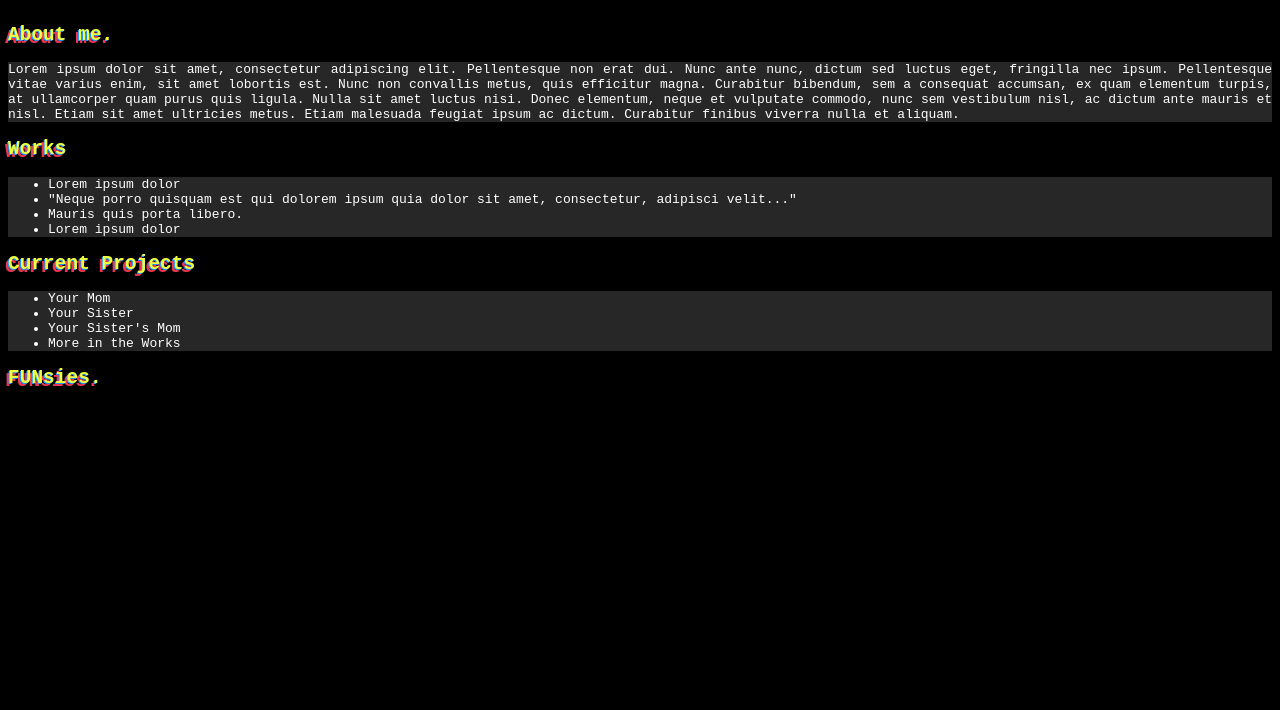
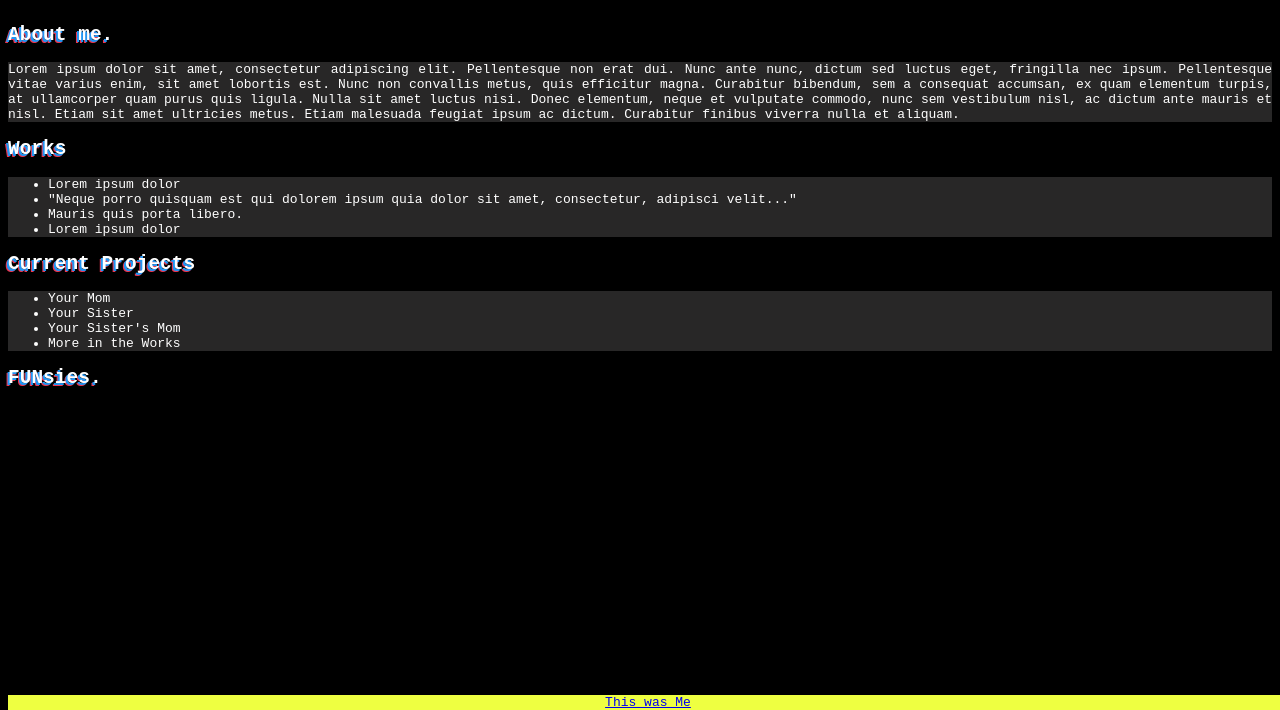
Before and after one commit to jbpixel52/jbpixel52.io, a plain HTML site: page index.html in a window 1280 px wide. Shown: the part 90-800 px from the top of the page. Drawn offline with Linux system fonts and the light colour scheme.

Commit message:
footer added

```diff
--- a/index.html
+++ b/index.html
@@ -10,11 +10,9 @@
 </head>
 
 <body>
+    <h1>Hello World</h1>
+
     <div class="section">
-        <h1>Hello World</h1>
-    </div>
-
-    <div>
         <h2>About me.</h2>
         <p class="bodytext">Lorem ipsum dolor sit amet, consectetur adipiscing elit. Pellentesque non erat dui. Nunc
             ante nunc, dictum sed luctus eget, fringilla nec ipsum. Pellentesque vitae varius enim, sit amet lobortis
@@ -26,7 +24,7 @@
         </p>
     </div>
 
-    <div>
+    <div class="section">
         <h2>Works</h2>
         <ul class="bodytext">
             <li>
@@ -42,8 +40,8 @@
                 Lorem ipsum dolor
             </li>
         </ul>
-    </div>
-    <div>
+    </div class="section">
+    <div class="section">
         <h2>Current Projects</h2>
         <ul class="bodytext">
             <li>Your Mom</li>
@@ -53,9 +51,12 @@
         </ul>
     </div>
 
+    <div class="section">
 
-    <h2>FUNsies.</h2>
-
+        <h2>FUNsies.</h2>
+    </div>
 </body>
-
+<footer>
+    <a href="https://github.com/jbpixel52" class="footerlink"> This was Me</a>
+</footer>
 </html>
--- a/style.css
+++ b/style.css
@@ -25,8 +25,8 @@ h1 {
 }
 
 h2 {
-    color:#eeff41;
-    text-shadow: -1px 1px#2196f3,
+    color:#fff;
+    text-shadow: -2px 2px#2196f3,
     -3px 3px #ef3550;
 }
 .bodytext{
@@ -34,3 +34,14 @@ h2 {
     background-color: #282727;
     text-align: justify;
 }
+
+footer{
+    background-color:#eeff41;
+    color: black;
+    position: fixed;
+    bottom: 0;
+    width:100%;
+    height: fit-content;
+    text-align: center;
+    text-decoration:none
+}
```
